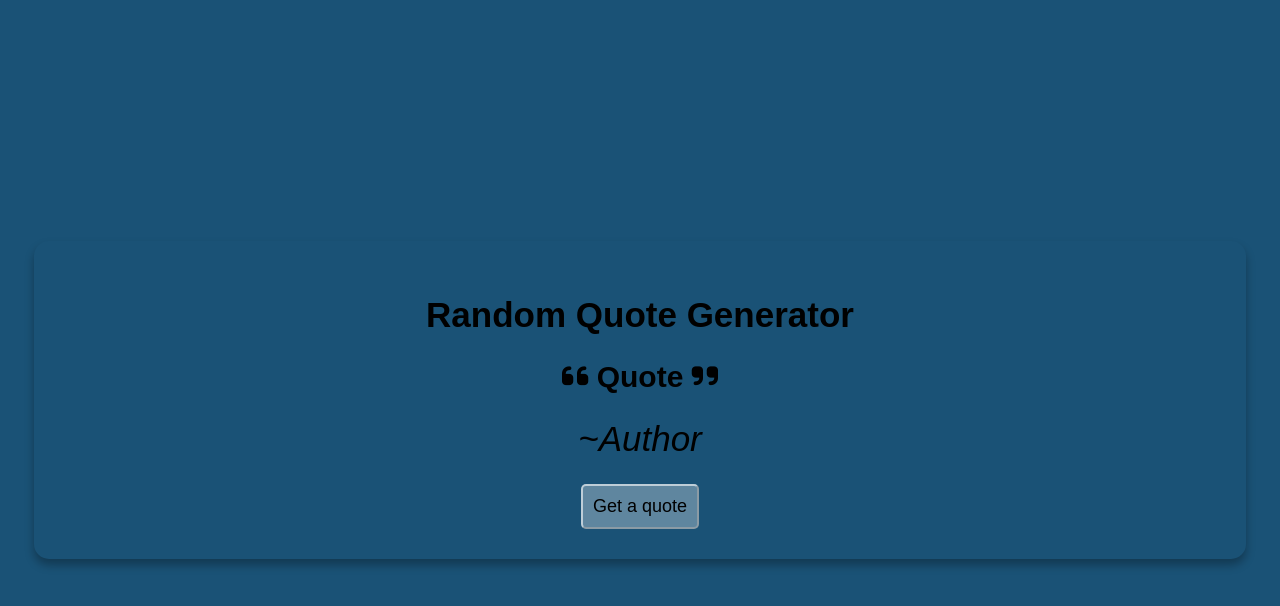
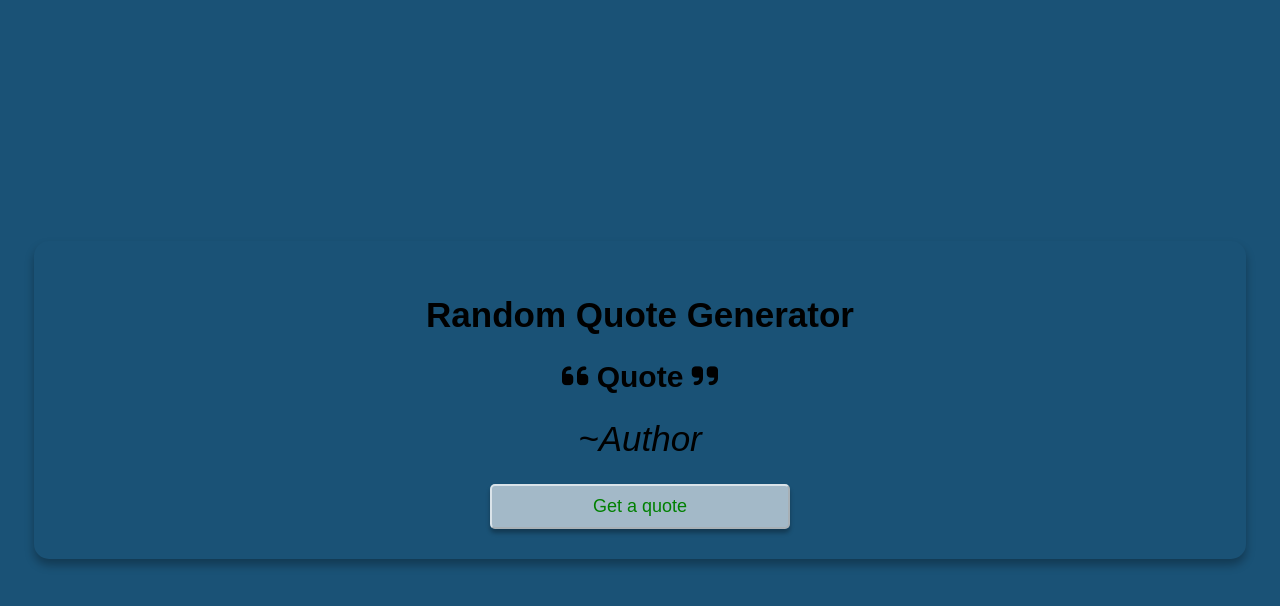
Before and after one commit to olivia-murimi/RQG, a plain HTML site: page index.html in a window 1280 px wide. In both pictures the pointer is over the button "Get a quote". Drawn offline with Linux system fonts and the light colour scheme; a web font is replaced by a local one.

Commit message:
btn hover

```diff
--- a/style.css
+++ b/style.css
@@ -38,4 +38,11 @@ body{
     margin-top: 15px;
     background-color: rgba(255,255,255,0.3);
     border-color: rgba(255,255,255,0.6);
+    width: 300px;
 }
+.btn:hover{
+    background-color: rgba(255,255,255,.6);
+    box-shadow: 0 4px 4px rgba(0,0,0,.3);
+    transition: all 300ms ease-in-out;
+    color: green;
+}
```
